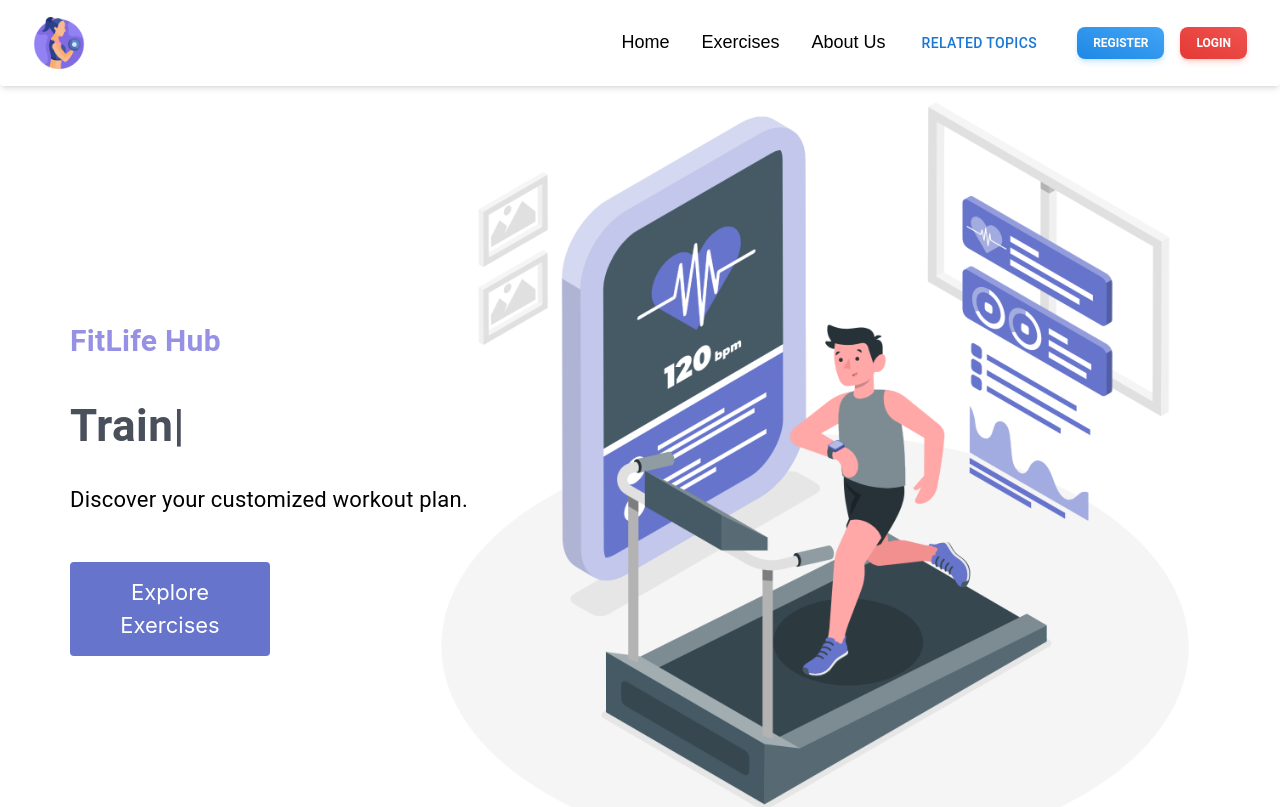
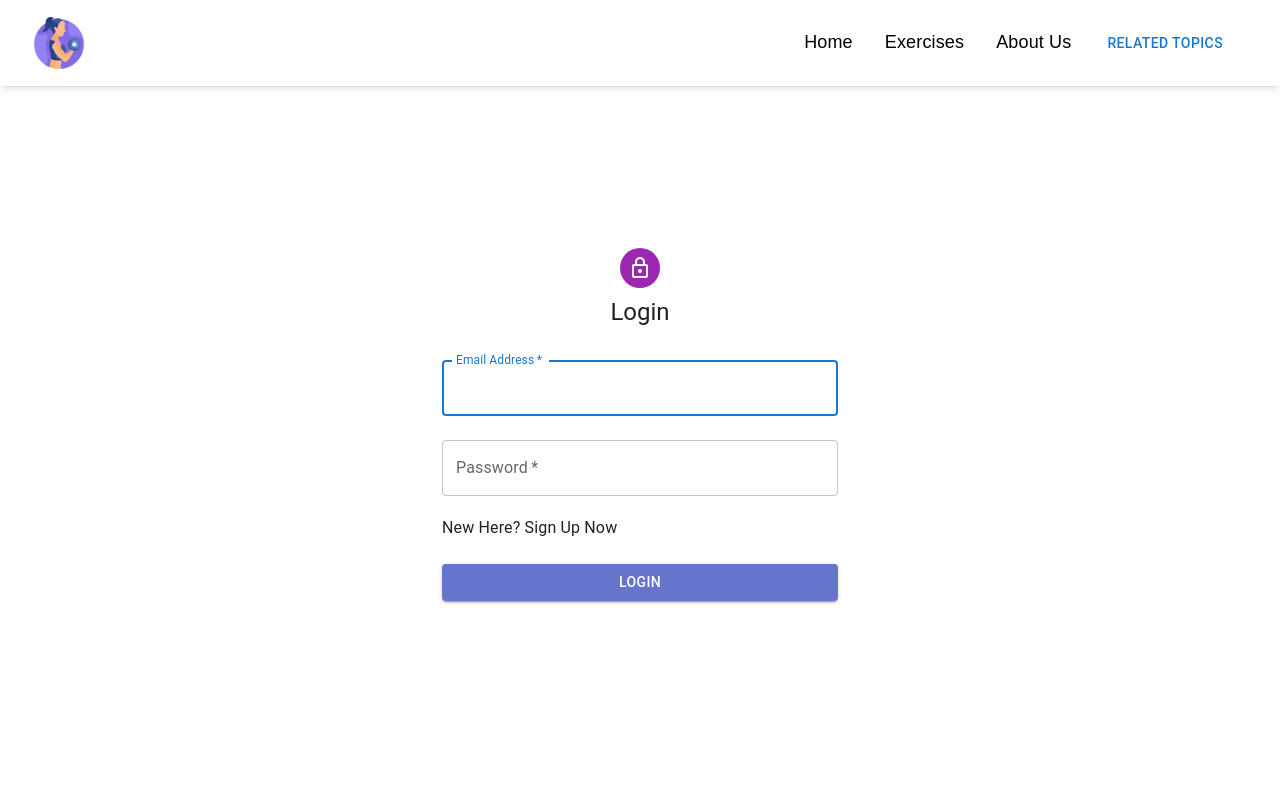
Before and after one commit to Megamind0407/fitlifehub, a React (Create React App) app: page / in a window 1280 px wide. Shown: the top 807 px of the page. Built offline with nearby package versions, Linux system fonts and the light colour scheme; no server answers.

Commit message:
Login/Sign Up Page Integrated and Links Updated and Firebase Added and Nav and Footer CSS changes

```diff
--- a/package.json
+++ b/package.json
@@ -12,6 +12,7 @@
     "@mui/material": "^5.13.2",
     "@mui/x-date-pickers": "^6.5.0",
     "dayjs": "^1.11.7",
+    "firebase": "^10.8.1",
     "react": "^18.0.0",
     "react-dom": "^18.0.0",
     "react-horizontal-scrolling-menu": "^2.7.1",
--- a/src/App.js
+++ b/src/App.js
@@ -1,14 +1,8 @@
 import React from "react";
-import "./App.css";
-import {Route, Routes } from "react-router-dom";
+import { Route, Routes } from "react-router-dom";
 import { Box } from "@mui/material";
 import Home from "./pages/Home";
-
-import Nav from "./components/Nav";
-import SignUp from "./components/SignUp";
 import SignIn from "./components/SignIn";
-
-import Footer from "./components/Footer";
 import ExerciseDetail from "./pages/ExerciseDetail";
 import CalorieCalculator from "./components/CalorieCalculator";
 import AboutUs from "./pages/AboutUs";
@@ -18,24 +12,17 @@ import FitnessTracker from "./components/FitnessTracker";
 const App = () => {
   return (
     <Box width="400px" sx={{ width: { xl: "1488px" } }} m="auto">
-      <Nav />
       <Routes>
-        <Route path="/" element={<Home />} />
-        <Route path="/exercise/:id" element={<ExerciseDetail />} />
-
+        <Route path="/" element={<SignIn />} />
+        <Route path="/home" element={<Home />} />
+        <Route path="/home/exercise/:id" element={<ExerciseDetail />} />
         <Route path="/aboutus" element={<AboutUs />} />
-
-        <Route path="/signin" element={<SignIn />} />
-        <Route path="/signup" element={<SignUp />} />
-        <Route path="/BmiCalculator" element={<BmiCalculator/>} />
-        <Route path="/CalorieCalculator" element={<CalorieCalculator/>} />
-        <Route path="/FitnessTracker" element={<FitnessTracker/>} />
-
+        <Route path="/BmiCalculator" element={<BmiCalculator />} />
+        <Route path="/CalorieCalculator" element={<CalorieCalculator />} />
+        <Route path="/FitnessTracker" element={<FitnessTracker />} />
       </Routes>
-
-
-      <Footer />
     </Box>
   );
 };
+
 export default App;
--- a/src/components/ExerciseCard.js
+++ b/src/components/ExerciseCard.js
@@ -3,7 +3,7 @@ import { Link } from 'react-router-dom';
 import { Button, Stack, Typography } from '@mui/material';
 
 const ExerciseCard = ({ exercise }) => (
-  <Link className="exercise-card" to={`/exercise/${exercise.id}`}>
+  <Link className="exercise-card" to={`/home/exercise/${exercise.id}`}>
     <img src={exercise.gifUrl} alt={exercise.name} loading="lazy" />
     <Stack direction="row">
       <Button sx={{ ml: '21px', color: '#fff', background: '#6674CC', fontSize: '14px', borderRadius: '20px', textTransform: 'capitalize' }}>
--- a/src/components/Footer.js
+++ b/src/components/Footer.js
@@ -20,8 +20,8 @@ const Footer = () => {
   const currentYear = new Date().getFullYear();
   return (
     <>
-    <footer className="relative w-full bg-[#6674cc] text-white">
-      <div className="mx-auto w-full max-w-7xl px-8">
+    <footer className="absolute w-screen left-0 right-0 bg-[#6674cc] text-white">
+      <div className="w-full px-8">
         <div className="grid grid-cols-1 justify-between gap-4 md:grid-cols-2">
           <Typography variant="h5" className="mb-6 mt-5">
             FitLife Hub
--- a/src/components/Nav.js
+++ b/src/components/Nav.js
@@ -3,20 +3,12 @@ import {
   Navbar,
   MobileNav,
   Typography,
-  Button,
-  IconButton
-
+  IconButton,
 } from "@material-tailwind/react";
-
 import { Link } from "react-router-dom";
 import { HashLink } from "react-router-hash-link";
 import Logo from "../assets/images/Logo.png";
 import BasicMenu from "./BasicMenu";
-
-
-
-
-
 
 const Nav = () => {
   const [openNav, setOpenNav] = React.useState(false);
@@ -37,7 +29,7 @@ const Nav = () => {
         className="p-1 font-normal"
       >
         <Link
-          to="/"
+          to="/home"
           style={{
             textDecoration: "none",
             color: "#000000",
@@ -53,7 +45,16 @@ const Nav = () => {
         color="blue-gray"
         className="p-1 font-normal"
       >
-        <HashLink to="/#exercises" style={{ textDecoration: 'none', color: '#000000',font:'18px rubik,sans-serif' }}>Exercises</HashLink>
+        <HashLink
+          to="/home/#exercises"
+          style={{
+            textDecoration: "none",
+            color: "#000000",
+            font: "18px rubik,sans-serif",
+          }}
+        >
+          Exercises
+        </HashLink>
       </Typography>
       <Typography
         as="li"
@@ -61,16 +62,27 @@ const Nav = () => {
         color="blue-gray"
         className="p-1 font-normal"
       >
-        <Link to="/aboutus" style={{ textDecoration: 'none', color: '#000000',font:'18px rubik,sans-serif' }}>About Us</Link>
+        <Link
+          to="/aboutus"
+          style={{
+            textDecoration: "none",
+            color: "#000000",
+            font: "18px rubik,sans-serif",
+          }}
+        >
+          About Us
+        </Link>
       </Typography>
 
-      <BasicMenu/>
-
+      <BasicMenu />
     </ul>
   );
   return (
     <>
-      <Navbar className="sticky  inset-0 z-10 h-max max-w-full rounded py-2 px-4 lg:px-8 lg:py-4">
+      <div
+        className="block shadow-md backdrop-saturate-200 backdrop-blur-2xl bg-opacity-80 border border-white/80 bg-white text-white fixed inset-0 z-10 h-max w-screen rounded py-2 px-4 lg:px-8 lg:py-4"
+        style={{ width: "100vw" }}
+      >
         <div className="flex flex-row items-center justify-between text-blue-gray-900">
           <Link to="/">
             <img
@@ -81,28 +93,6 @@ const Nav = () => {
           </Link>
           <div className="flex flex-row items-center gap-4">
             <div className="mr-4 hidden lg:block">{navList}</div>
-
-            <Link to="/signup">
-            <Button
-              color="blue"
-              variant="gradient"
-              size="sm"
-              className="hidden lg:inline-block "
-            >
-              <span>Register</span>
-            </Button>
-          </Link>
-            <Link to="/signin">
-            <Button
-              color="red"
-              variant="gradient"
-              size="sm"
-              className="hidden lg:inline-block "
-            >
-              <span>Login</span>
-            </Button>
-          </Link>
-
 
             <IconButton
               variant="text"
@@ -143,23 +133,8 @@ const Nav = () => {
             </IconButton>
           </div>
         </div>
-        <MobileNav open={openNav}>
-          {navList}
-          <Link to='/signup'>
-            <Button variant="gradient" color="blue" size="sm" fullWidth className="mb-2">
-
-              <span>Register</span>
-            </Button>
-          </Link>
-          <Link to='/signin'>
-            <Button variant="gradient" color="red" size="sm" fullWidth className="mb-2">
-
-              <span>Sign In</span>
-            </Button>
-          </Link>
-
-        </MobileNav>
-      </Navbar>
+        <MobileNav open={openNav}>{navList}</MobileNav>
+      </div>
     </>
   );
 };
--- a/src/components/SignIn.js
+++ b/src/components/SignIn.js
@@ -1,18 +1,15 @@
-import * as React from 'react';
-import Avatar from '@mui/material/Avatar';
-import Button from '@mui/material/Button';
-import CssBaseline from '@mui/material/CssBaseline';
-import TextField from '@mui/material/TextField';
-
-import Link from '@mui/material/Link';
-import Grid from '@mui/material/Grid';
-import Box from '@mui/material/Box';
-import LockOutlinedIcon from '@mui/icons-material/LockOutlined';
-import Typography from '@mui/material/Typography';
-import Container from '@mui/material/Container';
-import { createTheme, ThemeProvider } from '@mui/material/styles';
-
-
+import * as React from "react";
+import Avatar from "@mui/material/Avatar";
+import Button from "@mui/material/Button";
+import CssBaseline from "@mui/material/CssBaseline";
+import TextField from "@mui/material/TextField";
+import Box from "@mui/material/Box";
+import { Grid } from "@mui/material";
+import LockOutlinedIcon from "@mui/icons-material/LockOutlined";
+import Typography from "@mui/material/Typography";
+import Container from "@mui/material/Container";
+import { createTheme, ThemeProvider } from "@mui/material/styles";
+import Nav from "./Nav";
 
 const theme = createTheme();
 
@@ -21,31 +18,70 @@ export default function SignIn() {
     event.preventDefault();
     const data = new FormData(event.currentTarget);
     console.log({
-      email: data.get('email'),
-      password: data.get('password'),
+      email: data.get("email"),
+      password: data.get("password"),
     });
   };
+  const [isSignIn, setIsSignIn] = React.useState(true);
 
+  const handleSignUp = () => {
+    setIsSignIn(!isSignIn);
+  };
   return (
     <ThemeProvider theme={theme}>
       <Container component="main" maxWidth="xs">
+        <Nav/>
         <CssBaseline />
         <Box
           sx={{
             marginTop: 8,
-            display: 'flex',
-            flexDirection: 'column',
-            alignItems: 'center',
-            marginBottom:'240px'
+            display: "flex",
+            justifyContent: "center",
+            marginTop: "15rem",
+            flexDirection: "column",
+            alignItems: "center",
+            marginBottom: "240px",
           }}
         >
-          <Avatar sx={{ m: 1, bgcolor: 'secondary.main' }}>
+          <Avatar sx={{ m: 1, bgcolor: "secondary.main" }}>
             <LockOutlinedIcon />
           </Avatar>
           <Typography component="h1" variant="h5">
-            Login
+            {isSignIn ? "Login" : "Register"}
           </Typography>
-          <Box component="form" onSubmit={handleSubmit} noValidate sx={{ mt: 1 }}>
+          <Box
+            component="form"
+            onSubmit={handleSubmit}
+            noValidate
+            sx={{ mt: 2 }}
+          >
+            {!isSignIn ? (
+              <Grid container spacing={2}>
+                <Grid item xs={12} sm={6}>
+                  <TextField
+                    autoComplete="given-name"
+                    name="firstName"
+                    required
+                    fullWidth
+                    id="firstName"
+                    label="First Name"
+                    autoFocus
+                  />
+                </Grid>
+                <Grid item xs={12} sm={6}>
+                  <TextField
+                    required
+                    fullWidth
+                    id="lastName"
+                    label="Last Name"
+                    name="lastName"
+                    autoComplete="family-name"
+                  />
+                </Grid>
+              </Grid>
+            ) : (
+              <></>
+            )}
             <TextField
               margin="normal"
               required
@@ -67,30 +103,26 @@ export default function SignIn() {
               autoComplete="current-password"
             />
 
+            <p className="mt-3">
+              {isSignIn ? "New Here?" : "Already Registered?"}{" "}
+              <span
+                className="hover:underline cursor-pointer"
+                onClick={handleSignUp}
+              >
+                {isSignIn ? "Sign Up Now" : "Sign In Now"}
+              </span>
+            </p>
+
             <Button
               type="submit"
               fullWidth
               variant="contained"
-              sx={{ mt: 3, mb: 2 ,background:"#6674CC",color:"#fff"}}
+              sx={{ mt: 3, mb: 2, background: "#6674CC", color: "#fff" }}
             >
-              LogIn
+              {isSignIn ? "LogIn" : "Register"}
             </Button>
-            {/* <Grid container>
-              <Grid item xs>
-                <Link href="#" variant="body2">
-                  Forgot password?
-                </Link>
-              </Grid>
-              <Grid item>
-                <Link href='#' variant="body2">
-
-                  {"Don't have an account? Sign Up"}
-                </Link>
-              </Grid>
-            </Grid> */}
           </Box>
         </Box>
-
       </Container>
     </ThemeProvider>
   );
--- a/src/components/SignUp.js
+++ /dev/null
@@ -1,114 +0,0 @@
-import * as React from 'react';
-import Avatar from '@mui/material/Avatar';
-import Button from '@mui/material/Button';
-import CssBaseline from '@mui/material/CssBaseline';
-import TextField from '@mui/material/TextField';
-
-import Link from '@mui/material/Link';
-import Grid from '@mui/material/Grid';
-import Box from '@mui/material/Box';
-import LockOutlinedIcon from '@mui/icons-material/LockOutlined';
-import Typography from '@mui/material/Typography';
-import Container from '@mui/material/Container';
-import { createTheme, ThemeProvider } from '@mui/material/styles';
-
-
-const theme = createTheme();
-
-export default function SignUp() {
-  const handleSubmit = (event) => {
-    event.preventDefault();
-    const data = new FormData(event.currentTarget);
-    console.log({
-      email: data.get('email'),
-      password: data.get('password'),
-    });
-  };
-
-  return (
-    <ThemeProvider theme={theme}>
-      <Container component="main" maxWidth="xs">
-        <CssBaseline />
-        <Box
-          sx={{
-            marginTop: 8,
-            display: 'flex',
-            flexDirection: 'column',
-            alignItems: 'center',
-            marginBottom:'182px'
-          }}
-        >
-          <Avatar sx={{ m: 1, bgcolor: 'secondary.main' }}>
-            <LockOutlinedIcon />
-          </Avatar>
-          <Typography component="h1" variant="h5">
-            Sign up
-          </Typography>
-          <Box component="form" noValidate onSubmit={handleSubmit} sx={{ mt: 3 }}>
-            <Grid container spacing={2}>
-              <Grid item xs={12} sm={6}>
-                <TextField
-                  autoComplete="given-name"
-                  name="firstName"
-                  required
-                  fullWidth
-                  id="firstName"
-                  label="First Name"
-                  autoFocus
-                />
-              </Grid>
-              <Grid item xs={12} sm={6}>
-                <TextField
-                  required
-                  fullWidth
-                  id="lastName"
-                  label="Last Name"
-                  name="lastName"
-                  autoComplete="family-name"
-                />
-              </Grid>
-              <Grid item xs={12}>
-                <TextField
-                  required
-                  fullWidth
-                  id="email"
-                  label="Email Address"
-                  name="email"
-                  autoComplete="email"
-                />
-              </Grid>
-              <Grid item xs={12}>
-                <TextField
-                  required
-                  fullWidth
-                  name="password"
-                  label="Password"
-                  type="password"
-                  id="password"
-                  autoComplete="new-password"
-                />
-              </Grid>
-
-            </Grid>
-            <Button
-              type="submit"
-              fullWidth
-              variant="contained"
-              sx={{ mt: 3, mb: 2 ,background:"#6674CC",color:"#fff"}}
-            >
-              Register
-            </Button>
-            {/* <Grid container justifyContent="flex-end">
-              <Grid item>
-                <Link href='#'ariant="body2">
-                  Already have an account? Sign in
-                </Link>
-              </Grid>
-            </Grid> */}
-          </Box>
-        </Box>
-
-      </Container>
-    </ThemeProvider>
-  );
-}
--- a/src/index.js
+++ b/src/index.js
@@ -14,7 +14,3 @@ root.render(
     </ThemeProvider>
   </BrowserRouter>
 );
-
-// If you want to start measuring performance in your app, pass a function
-// to log results (for example: reportWebVitals(console.log))
-// or send to an analytics endpoint. Learn more: https://bit.ly/CRA-vitals
--- a/src/pages/AboutUs.js
+++ b/src/pages/AboutUs.js
@@ -6,6 +6,7 @@ import fitnesstracker from "../assets/images/fitnesstracker.jpg";
 import caloriecalculator from "../assets/images/caloriecalculator.jpg";
 import { Box, Container, Typography } from '@mui/material';
 import { Link } from 'react-router-dom';
+import Footer from "../components/Footer";
 
 import {
   Card,
@@ -20,6 +21,7 @@ import {
   TimelineIcon,
   TimelineBody,
 } from "@material-tailwind/react";
+import Nav from "../components/Nav";
 
 const useStyles = makeStyles({
   image: {
@@ -34,6 +36,7 @@ export default function AboutUs() {
   const classes = useStyles();
   return (
     <Container>
+      <Nav/>
       <Box display="flex" justifyContent="space-around" gap="10rem">
         <div className="w-[32rem] my-5" >
           <Timeline>
@@ -162,6 +165,7 @@ export default function AboutUs() {
       <Typography variant="h3" align="center" color="#6674CC" mt={2} font="sans-serif">
         Contact Us
       </Typography>
+      <Footer/>
     </Container>
   );
 }
--- a/src/pages/Home.js
+++ b/src/pages/Home.js
@@ -4,6 +4,8 @@ import { Box } from '@mui/material';
 import Exercises from '../components/Exercises';
 import SearchExercises from '../components/SearchExercises';
 import HeroBanner from '../components/HeroBanner';
+import Footer from '../components/Footer';
+import Nav from '../components/Nav';
 
 const Home = () => {
   const [bodyPart, setBodyPart] = useState('all');
@@ -11,9 +13,11 @@ const Home = () => {
 
   return (
     <Box>
+      <Nav/>
       <HeroBanner />
       <SearchExercises setExercises={setExercises} bodyPart={bodyPart} setBodyPart={setBodyPart} />
       <Exercises setExercises={setExercises} exercises={exercises} bodyPart={bodyPart} />
+      <Footer/>
     </Box>
   );
 };
--- /dev/null
+++ b/src/utils/firebase.js
@@ -0,0 +1,21 @@
+// Import the functions you need from the SDKs you need
+import { initializeApp } from "firebase/app";
+import { getAnalytics } from "firebase/analytics";
+// TODO: Add SDKs for Firebase products that you want to use
+// https://firebase.google.com/docs/web/setup#available-libraries
+
+// Your web app's Firebase configuration
+// For Firebase JS SDK v7.20.0 and later, measurementId is optional
+const firebaseConfig = {
+  apiKey: "AIzaSyDjfdnUZhX8TvmsFvf9kalnsn9-oY-AA0k",
+  authDomain: "fitlifehub-32cf6.firebaseapp.com",
+  projectId: "fitlifehub-32cf6",
+  storageBucket: "fitlifehub-32cf6.appspot.com",
+  messagingSenderId: "329733784934",
+  appId: "1:329733784934:web:0c9e50ef37fe44c30634a7",
+  measurementId: "G-HH7WYE4EFN"
+};
+
+// Initialize Firebase
+const app = initializeApp(firebaseConfig);
+const analytics = getAnalytics(app);
```
Also changed, not shown: 1 other file (tests, documents, lock files or other folders).
